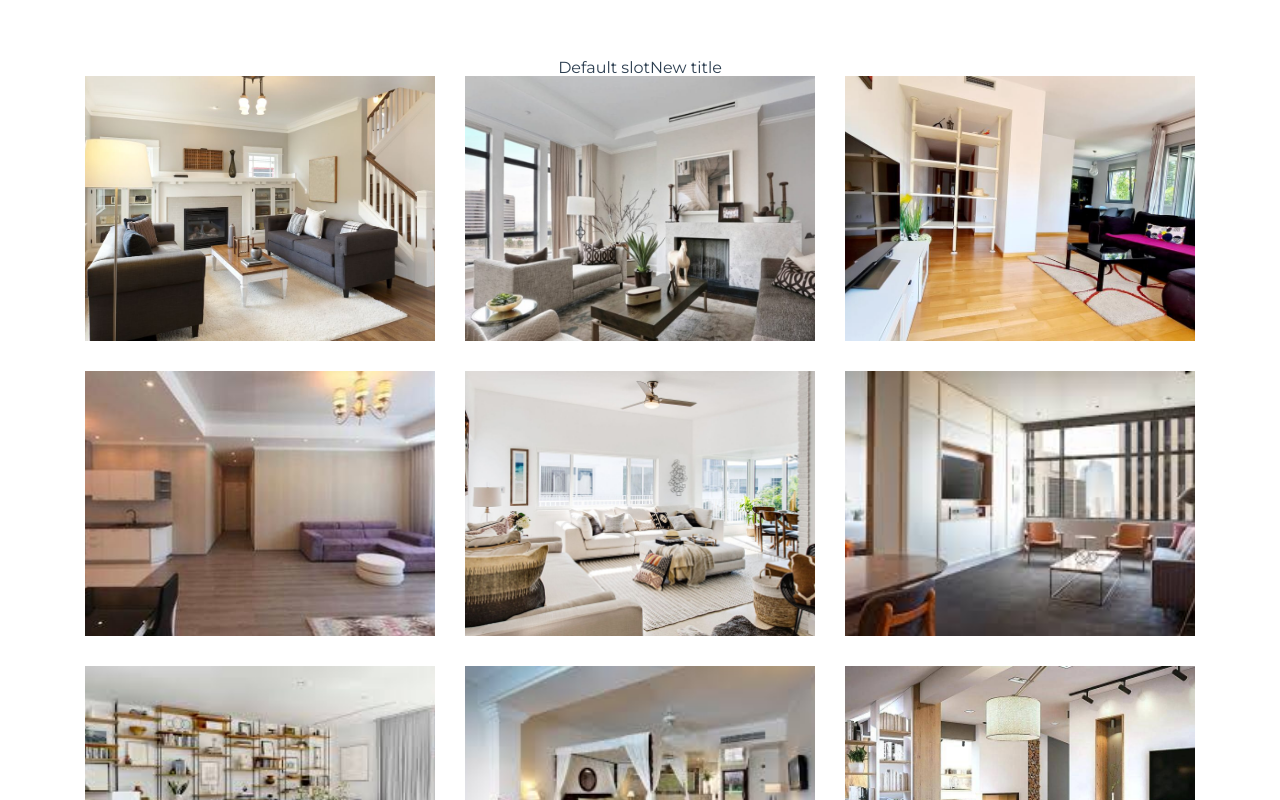
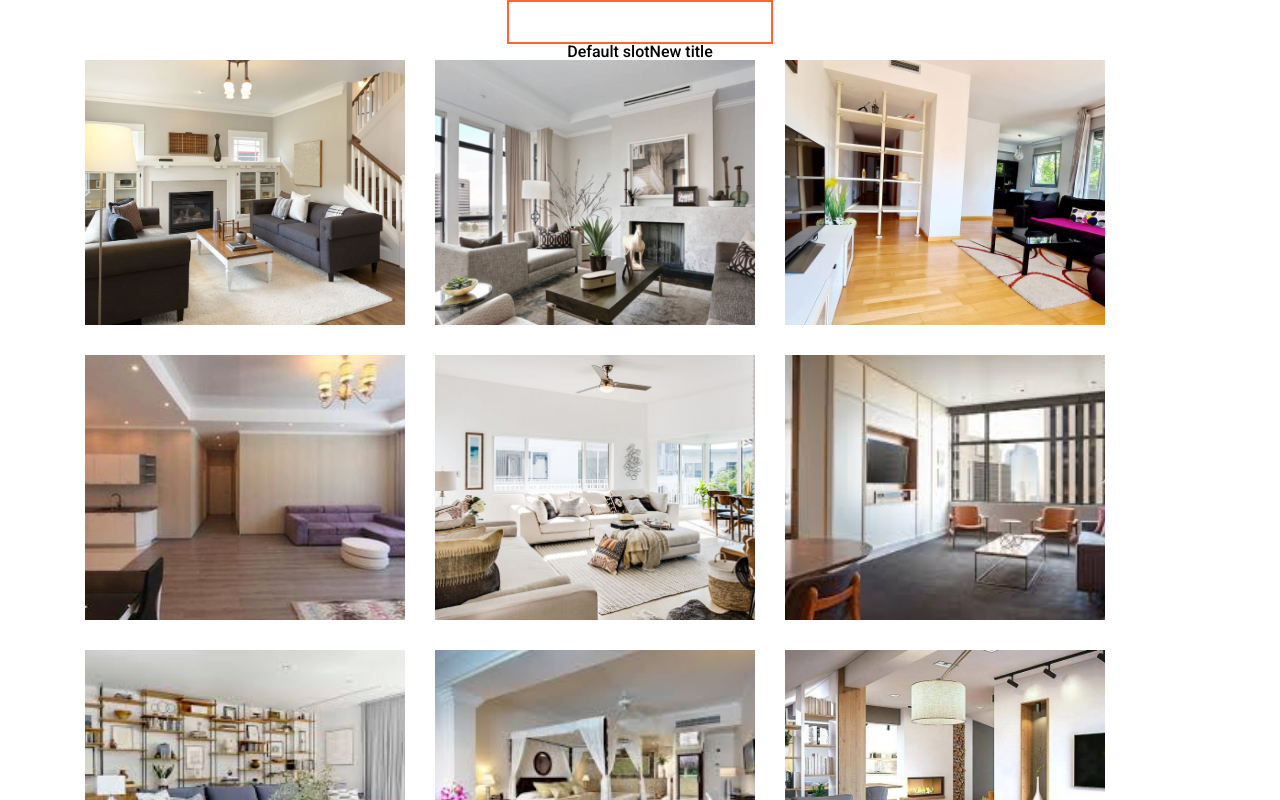
Before and after one commit to IvanRuskevych/practice-vue, a Vue app: page / in a window 1280 px wide. Shown: the top 800 px of the page. Built offline with nearby package versions, Linux system fonts and the light colour scheme.

Commit message:
lesson 13 v-modal & create CustomInput

```diff
--- a/index.html
+++ b/index.html
@@ -6,7 +6,7 @@
     <meta name="viewport" content="width=device-width, initial-scale=1.0">
       <link rel="preconnect" href="https://fonts.googleapis.com">
       <link rel="preconnect" href="https://fonts.gstatic.com" crossorigin>
-      <link href="https://fonts.googleapis.com/css2?family=Montserrat:ital,wght@0,100..900;1,100..900&display=swap" rel="stylesheet">
+      <link href="https://fonts.googleapis.com/css2?family=Montserrat:ital,wght@0,100..900;1,100..900&family=Roboto:ital,wght@0,100;0,300;0,400;0,500;0,700;0,900;1,100;1,300;1,400;1,500;1,700;1,900&display=swap" rel="stylesheet">
     <title>Vite App</title>
   </head>
   <body>
--- a/src/App.vue
+++ b/src/App.vue
@@ -2,14 +2,16 @@
 import ApartmentsItem from "@/components/apartment/ApartmentItem.vue";
 import ApartmentsList from "@/components/apartment/ApartmentsList.vue";
 import apartments from "@/components/apartment/apartments.js";
+import CustomInput from "@/components/shared/CustomInput.vue";
 
 export default {
   name: "App",
-  components: { ApartmentsList, ApartmentsItem },
+  components: { CustomInput, ApartmentsList, ApartmentsItem },
 
   data() {
     return {
       apartments,
+      searchText: "",
       apartment: {
         id: "12345",
         title: "Apartment 1",
@@ -39,7 +41,16 @@ export default {
 
 <template>
   <div :id="$style.app">
-    <header></header>
+    <header>
+      <h2>{{ searchText }}</h2>
+      <CustomInput v-model="searchText" />
+      <!--      <input type="text" v-model="text" />-->
+      <!--      <input-->
+      <!--        type="text"-->
+      <!--        :value="text"-->
+      <!--        @input="(event) => (text = event.target.value)"-->
+      <!--      />-->
+    </header>
     <main>
       <ApartmentsList :items="apartments">
         <template v-slot:default>Default slot</template>
@@ -64,9 +75,8 @@ export default {
 
 <style module>
 #app {
-  font-family: Montserrat, sans-serif;
+  font-family: Roboto, sans-serif;
+  font-weight: 500;
   text-align: center;
-  color: #2c3e50;
-  margin-top: 60px;
 }
 </style>
--- a/src/assets/scss/index.scss
+++ b/src/assets/scss/index.scss
@@ -1 +1,2 @@
 @import "./reset";
+@import "variables";
--- a/src/assets/scss/reset.scss
+++ b/src/assets/scss/reset.scss
@@ -46,3 +46,12 @@ table {
   border-collapse: collapse;
   border-spacing: 0;
 }
+
+* {
+  box-sizing: border-box;
+
+  &::before,
+  &::after{
+    box-sizing: border-box;
+      }
+}
--- /dev/null
+++ b/src/assets/scss/variables.scss
@@ -0,0 +1 @@
+$main-color:#FF662D;
--- /dev/null
+++ b/src/components/shared/CustomInput.vue
@@ -0,0 +1,30 @@
+<script setup>
+defineProps(["modelValue"]);
+defineEmits(["update:modelValue"]);
+</script>
+
+<template>
+  <input
+    :value="modelValue"
+    @input="$emit('update:modelValue', $event.target.value)"
+    class="custom-input"
+  />
+</template>
+
+<style lang="scss" scoped>
+@import "../../assets/scss/variables.scss";
+
+.custom-input {
+  padding: 8px 15px;
+  min-width: 220px;
+  min-height: 44px;
+  outline: none;
+  border: 2px solid $main-color;
+  font-size: 18px;
+
+  font-family: "Montserrat Medium", sans-serif;
+  font-size: 18px;
+  line-height: 21px;
+  //line-height: inherit;
+}
+</style>
```
